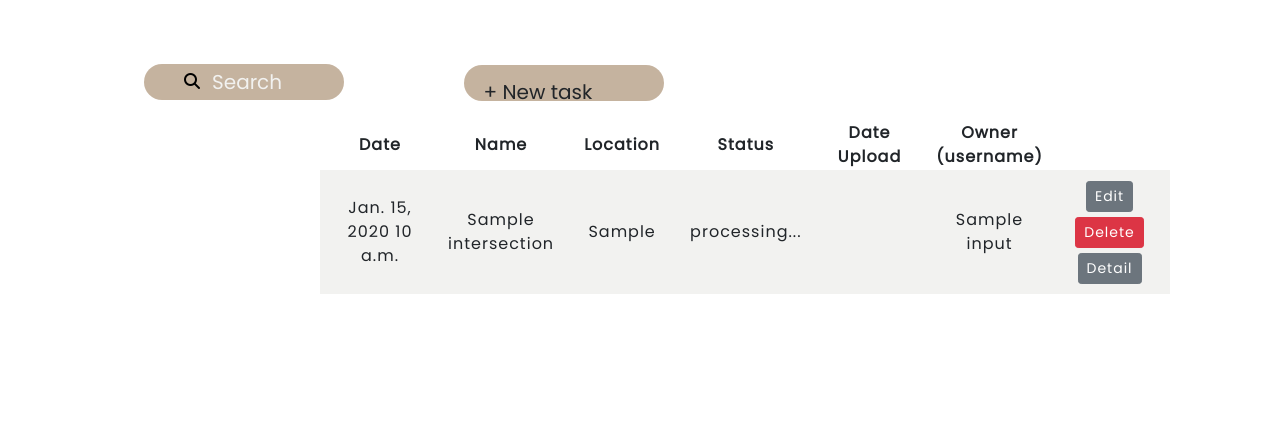
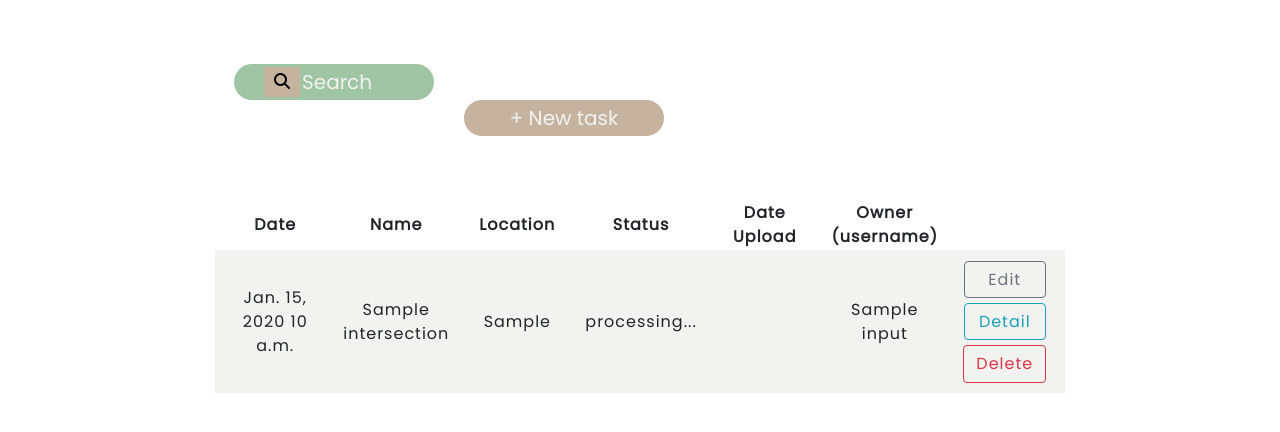
Before and after one commit to 6310682643/CN332dronepj, a Django app: page /home/ in a window 1280 px wide. Shown: the part 61-493 px from the top of the page. Run offline with Django 4.2, Linux system fonts and the light colour scheme; tables that the repository leaves empty hold one stand-in row (values such as "Sample post"); some libraries are stand-ins or nearby versions.

Commit message:
final maybe

```diff
--- a/smart_taffic_detection/detection/static/detect/main.css
+++ b/smart_taffic_detection/detection/static/detect/main.css
@@ -35,10 +35,7 @@ body {
 }
 .container1 {
     padding: 5%;
-
-
 }
-
 .button {
     font-family: 'Poppins', sans-serif;
     color: #ffffff;
@@ -188,7 +185,7 @@ button{
 
 button:hover,
 button:focus{
-    background: rgb(253, 241, 194);
+    background: rgb(253, 194, 194);
     width: 150px;
     color: bisque;
 }
@@ -232,12 +229,12 @@ td {
 .search-bar{
     width: 200px;
     max-width: 100%;
-    background-color: #C5B39F;
+    background-color: #9fc5a4;
     display: flex;
     align-items: center;
     border-radius: 60px;
     padding: 2px 30px;
-    margin-left: 5em;
+    margin-left: 70px;
 
 }
 
@@ -254,22 +251,9 @@ td {
     color:#F2F2F0
 }
 
-.task {
+/* .task span{
     text-align: center;
-    height: 36px;
-    width: 200px;
-    max-width: 100%;
-    font-size: 2px;
-    background-color: #C5B39F;
-    display: flex;
-    border-radius: 60px;
-    margin: -35px 300px;
-    margin-left: 400px;
-
-}
-.task span{
-    text-align: center;
-}
+} */
 
 input {
     margin-left: 10px;
--- a/smart_taffic_detection/detection/templates/edit.html
+++ b/smart_taffic_detection/detection/templates/edit.html
@@ -28,7 +28,9 @@
             </p>
             <p style="display: flex; margin-top: 30px;">
                 <input class="button-submit" type="submit" value="edit" />
+                <a class="btn btn-danger" href="{% url 'home' %}"><span> BACK </span></a>
             </p>
+
         </form>
     </div>
 </body>
--- a/smart_taffic_detection/detection/templates/home.html
+++ b/smart_taffic_detection/detection/templates/home.html
@@ -7,21 +7,22 @@
 
 {% block content %}
 
-<div class = "content">
-<div class ="container1">
-
+<div class = "content" style="margin: auto;">
+  <div class ="container1" style="margin-left: 100px;">
     <form action ="" class ="search-bar">
-      <button type="'submit"><i class="fa-solid fa-magnifying-glass"></i></button>
+      <button type="submit"><i class="fa-solid fa-magnifying-glass"></i></button>
 
       <input type ="search" placeholder="Search" name="searched">
     </form>
-    <div class = "task">
-      <a class="btn btn-lg" href="{% url 'uploadPage' %}" > + New task</a>
+    <div class = "task" style="margin-left: 300px;">
+      <button style="width: 200px; height: 36px; border-radius: 60px;">
+        <a href="{% url 'uploadPage' %}" style="text-decoration: none; font-size: 20px; color: #F2F2F0;"> + New task</a>
+      </button>
     </div>
-</div>
+  </div>
 
 
-<table rowspan="2">
+<table rowspan="2" style="margin: auto;">
     <thead>
         <tr>
             <th> Date </th>
@@ -48,13 +49,15 @@
           {% endif %}
           <td>{{ task.date_upload }}</td>
           <td>{{ task.ownerName}}</td>
-          <td><a class="btn btn-secondary btn-sm"  href="{% url 'edit' task.id %}">Edit</a>
-          <a class="btn btn-sm btn-danger btn-sm"  href="{% url 'delete' task.id %}">Delete</a> <br>
-          <a class="btn btn-secondary btn-sm"  href="{% url 'generalInfo' task.id %}">Detail</a>
+          <td><a class="btn btn-outline-secondary" style="width: 82px; height: 37px;" href="{% url 'edit' task.id %}">Edit</a>
+            <a class="btn btn-outline-info" style="width: 82px; height: 37px;" href="{% url 'generalInfo' task.id %}">Detail</a><br>
+            <a class="btn btn-outline-danger"   href="{% url 'delete' task.id %}">Delete</a>
+
           </td>
         {%endfor%}
     </tbody>
 </table>
+
 </div>
 
 
--- a/smart_taffic_detection/detection/views.py
+++ b/smart_taffic_detection/detection/views.py
@@ -5,6 +5,7 @@ from django.utils import timezone
 from django.urls import reverse
 from django.http import HttpResponseRedirect, HttpResponse
 from django.contrib.auth import authenticate, login, logout
+from django.db.models import Q
 # Create your views here.
 def homepage(request):
     return render(request, "homepage.html")
@@ -73,14 +74,11 @@ def home(request):
         searched = request.GET.get('searched')
         if searched:
             intersection_id = Intersection.objects.filter(name=searched).values_list('id', flat=True)
-            task = Input.objects.filter(intersection_id__in=intersection_id).all()
+            task = Input.objects.filter(Q(intersection_id__in=intersection_id) | Q(location=searched)).all()
             return render(request, 'home.html', {'task': task,})
         else:
             task = Input.objects.all()
             return render(request, 'home.html', {'task': task,})
-#   task = Input.objects.all()
-#    template = loader.get_template('home.html')
-#   return render(request, 'home.html', {'task': task,})
 
 def delete(request, id):
     task = Input.objects.get(pk=id)
```
